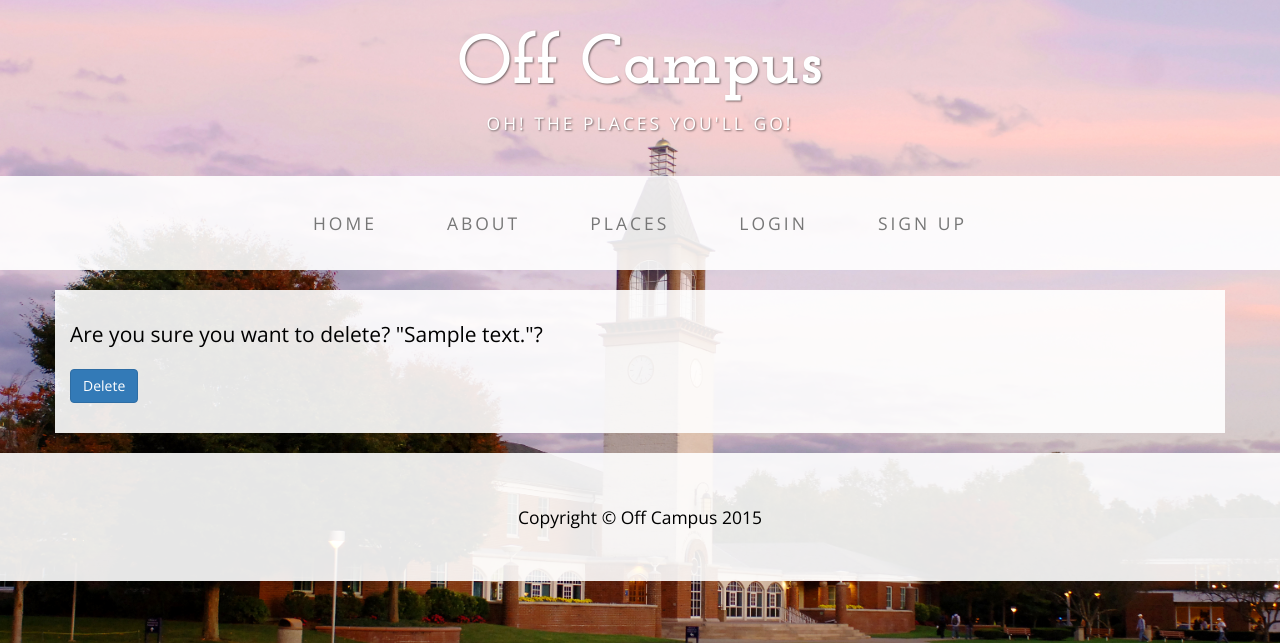
After one commit to Katerinahillios/offcampus, a Django app: page /place/1/comment/delete/1/ in a window 1280 px wide. The commit adds this page. Shown: the top 643 px of the page. Run offline with Django 3.2, Linux system fonts and the light colour scheme; tables that the repository leaves empty hold one stand-in row (values such as "Sample post"); some libraries are stand-ins or nearby versions.

Commit message:
Add comment delete view

```diff
--- a/core/urls.py
+++ b/core/urls.py
@@ -12,4 +12,5 @@ urlpatterns = patterns('',
     url(r'^place/delete/(?P<pk>\d+)/$', PlaceDeleteView.as_view(), name='place_delete'),
     url(r'^place/(?P<pk>\d+)/comment/create/$', CommentCreateView.as_view(), name='comment_create'),
     url(r'^place/(?P<place_pk>\d+)/comment/update/(?P<comment_pk>\d+)/$', CommentUpdateView.as_view(), name='comment_update'),
+    url(r'^place/(?P<place_pk>\d+)/comment/delete/(?P<comment_pk>\d+)/$', CommentDeleteView.as_view(), name='comment_delete'),
 )
--- a/core/views.py
+++ b/core/views.py
@@ -64,3 +64,11 @@ class CommentUpdateView(UpdateView):
 
   def get_success_url(self):
     return self.object.place.get_absolute_url()
+
+class CommentDeleteView(DeleteView):
+  model = Comment
+  pk_url_kwarg = 'comment_pk'
+  template_name = 'comment/comment_confirm_delete.html'
+
+  def get_success_url(self):
+    return self.object.place.get_absolute_url()
--- /dev/null
+++ b/templates/comment/comment_confirm_delete.html
@@ -0,0 +1,8 @@
+{% extends 'base.html' %}
+{% block content %}
+<p class="lead">Are you sure you want to delete? "{{ comment.text }}"?</p>
+<form method="post" action="">
+  {% csrf_token %}
+  <button type="submit" class="btn btn-primary">Delete</button>
+</form>
+{% endblock %}
--- a/templates/place/place_detail.html
+++ b/templates/place/place_detail.html
@@ -15,6 +15,7 @@
   <p>{{ comment.text }}</p>
   {% if comment.user == user %}
   <p><a href="{% url 'comment_update' place_pk=place.id comment_pk=comment.id %}">Edit comment</a></p>
+  <p><a href="{% url 'comment_delete' place_pk=place.id comment_pk=comment.id %}">Delete comment</a></p>
   {% endif %}
   <p>Commented by {{ comment.user.username }} on {{ comment.created_at }}</p>
 </div>
```
